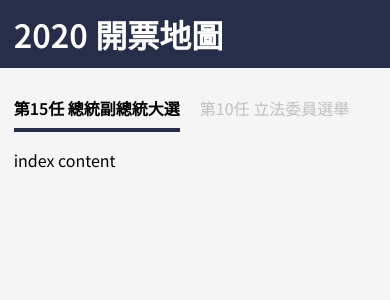
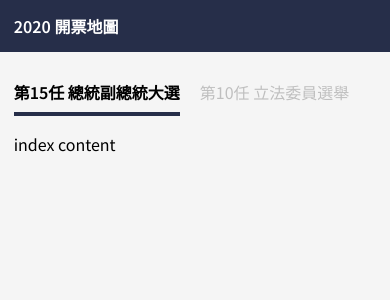
Before and after one commit to jcsamoyed/F2E-2023-mission2, a Nuxt app: page / in a window 390 px wide. Shown: the top 300 px of the page. Built offline with nearby package versions, Linux system fonts and the light colour scheme.

Commit message:
feat(navbar): 調整手機版樣式

```diff
--- a/components/navbar.vue
+++ b/components/navbar.vue
@@ -9,9 +9,18 @@
 <style lang="scss" scoped>
 nav {
   background-color: #262E49;
+  padding: 18px 0;
+}
+
+h1 {
   color: #fff;
   font-size: 32px;
   font-weight: 600;
-  padding: 18px 0;
+}
+
+@media (max-width:480px) {
+  h1 {
+    font-size: 16px;
+  }
 }
 </style>
```
